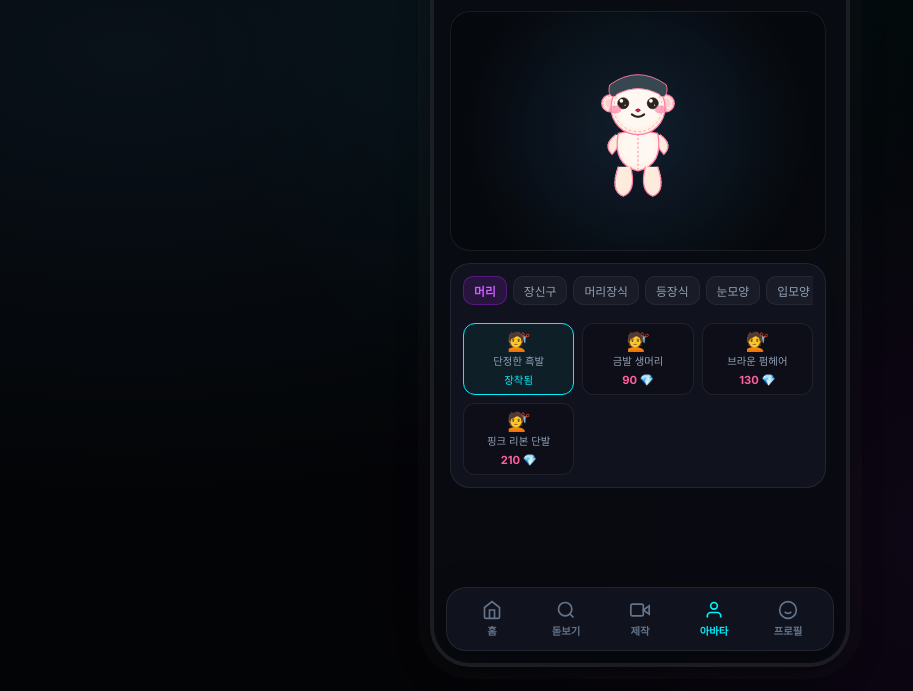
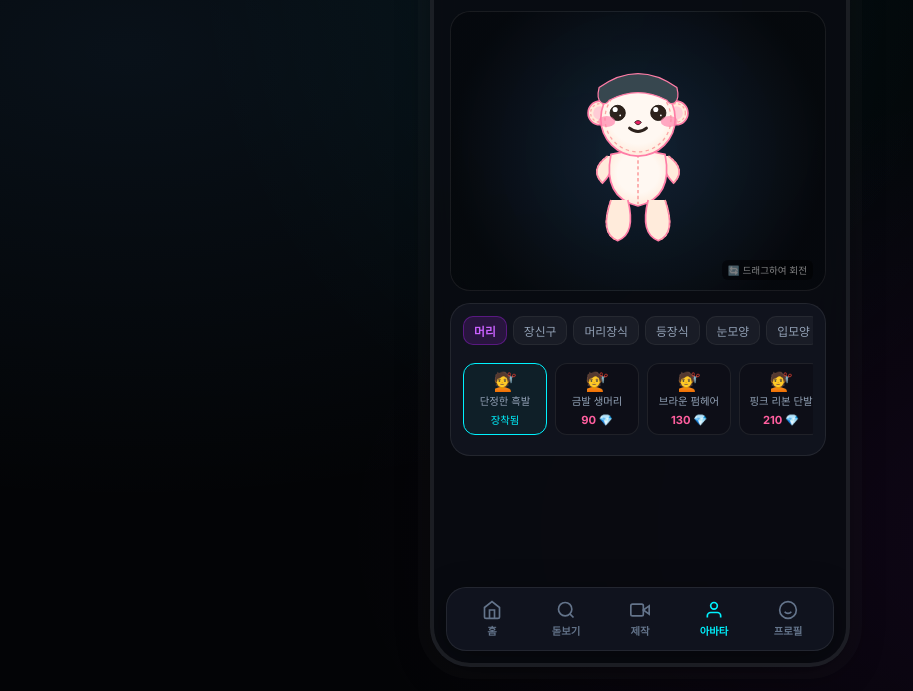
Before and after one commit to kimsilvercastle/TrendSpotlight, a website: page index.html in a window 1280 px wide. Both pictures are taken after a click on the element "600". Shown: the part 109-800 px from the top of the page, without its empty margins (0-913 px from the left). Drawn offline with Linux system fonts and the light colour scheme.

Commit message:
feat: Make avatar size larger, implement 360-degree drag rotation, and enable horizontal drag-to-scroll for decorations shop

```diff
--- a/app.js
+++ b/app.js
@@ -458,12 +458,84 @@ function generateAvatarSVG(config) {
 }
 
 // Update components visual
+let avatarRotationY = 0;
+
 function updateAvatarDisplays() {
   const container = document.getElementById("avatar-display-canvas");
-  if (container) container.innerHTML = generateAvatarSVG(state.avatarConfig);
+  if (container) {
+    container.innerHTML = generateAvatarSVG(state.avatarConfig);
+    setupAvatar3DRotationCue(container);
+    updateAvatarRotation();
+  }
   const profileContainer = document.getElementById("profile-avatar-render");
   if (profileContainer) profileContainer.innerHTML = generateAvatarSVG(state.avatarConfig);
 }
+
+function updateAvatarRotation() {
+  const svg = document.querySelector("#avatar-display-canvas svg");
+  if (svg) {
+    svg.style.transform = `perspective(600px) rotateY(${avatarRotationY}deg)`;
+  }
+}
+
+function setupAvatar3DRotationCue(canvas) {
+  if (!canvas.querySelector(".rotation-cue")) {
+    const cue = document.createElement("div");
+    cue.className = "rotation-cue";
+    cue.style.cssText = "position:absolute; bottom:10px; right:12px; font-size:0.6rem; color:rgba(255,255,255,0.5); pointer-events:none; background:rgba(0,0,0,0.4); padding:3px 6px; border-radius:6px; display:flex; align-items:center; gap:3px;";
+    cue.innerHTML = "🔄 드래그하여 회전";
+    canvas.appendChild(cue);
+  }
+}
+
+function setupAvatar3DRotation() {
+  const canvas = document.getElementById("avatar-display-canvas");
+  if (!canvas) return;
+
+  let isDragging = false;
+  let previousX = 0;
+
+  // Clean up any old listeners by replacing the nodes or just safely appending new ones once
+  if (canvas.dataset.rotationInitialized) return;
+  canvas.dataset.rotationInitialized = "true";
+
+  canvas.addEventListener("mousedown", (e) => {
+    isDragging = true;
+    previousX = e.clientX;
+    canvas.style.cursor = "grabbing";
+  });
+
+  canvas.addEventListener("touchstart", (e) => {
+    isDragging = true;
+    previousX = e.touches[0].clientX;
+  }, { passive: true });
+
+  document.addEventListener("mousemove", (e) => {
+    if (!isDragging) return;
+    const deltaX = e.clientX - previousX;
+    previousX = e.clientX;
+    avatarRotationY += deltaX * 0.9;
+    updateAvatarRotation();
+  });
+
+  document.addEventListener("touchmove", (e) => {
+    if (!isDragging) return;
+    const deltaX = e.touches[0].clientX - previousX;
+    previousX = e.touches[0].clientX;
+    avatarRotationY += deltaX * 0.9;
+    updateAvatarRotation();
+  }, { passive: true });
+
+  document.addEventListener("mouseup", () => {
+    isDragging = false;
+    canvas.style.cursor = "grab";
+  });
+
+  document.addEventListener("touchend", () => {
+    isDragging = false;
+  });
+}
+
 
 // Calculate Dynamic rank score
 function getTrendWeightedScore(t) {
@@ -565,6 +637,13 @@ function navigateTo(screenId) {
   } else if (screenId === "avatar") {
     renderAvatarShop();
     updateAvatarDisplays();
+    setupAvatar3DRotation();
+
+    // Smooth drag horizontal scrolling for categories and items
+    const shopGrid = document.getElementById("avatar-shop-grid");
+    if (shopGrid) setupDragToScroll(shopGrid);
+    const shopTabs = document.getElementById("avatar-shop-tabs");
+    if (shopTabs) setupDragToScroll(shopTabs);
   } else if (screenId === "profile") {
     renderProfileView();
   }
--- a/style.css
+++ b/style.css
@@ -749,8 +749,8 @@ header {
 
 .avatar-viewer-box {
   width: 100%;
-  height: 240px;
-  background: radial-gradient(circle, rgba(79, 172, 254, 0.12) 0%, rgba(3, 4, 6, 0.4) 80%);
+  height: 280px;
+  background: radial-gradient(circle, rgba(79, 172, 254, 0.15) 0%, rgba(3, 4, 6, 0.4) 80%);
   border: 1px solid var(--panel-border);
   border-radius: 20px;
   display: flex;
@@ -758,11 +758,15 @@ header {
   align-items: center;
   position: relative;
   overflow: hidden;
+  cursor: grab;
+  user-select: none;
 }
 
 .avatar-viewer-box svg {
-  width: 160px;
-  height: 160px;
+  width: 220px;
+  height: 220px;
+  transition: transform 0.1s cubic-bezier(0.25, 0.8, 0.25, 1);
+  transform-style: preserve-3d;
 }
 
 .avatar-custom-panel {
@@ -800,12 +804,21 @@ header {
 }
 
 .avatar-items-grid {
-  display: grid;
-  grid-template-columns: repeat(3, 1fr);
+  display: flex;
   gap: 8px;
+  overflow-x: auto;
+  padding-bottom: 8px;
+}
+.avatar-items-grid::-webkit-scrollbar {
+  height: 5px;
+}
+.avatar-items-grid::-webkit-scrollbar-thumb {
+  background: var(--panel-border);
+  border-radius: 3px;
 }
 
 .avatar-item-card {
+  flex: 0 0 84px;
   background: rgba(0,0,0,0.2);
   border: 1px solid var(--panel-border);
   border-radius: 12px;
```
